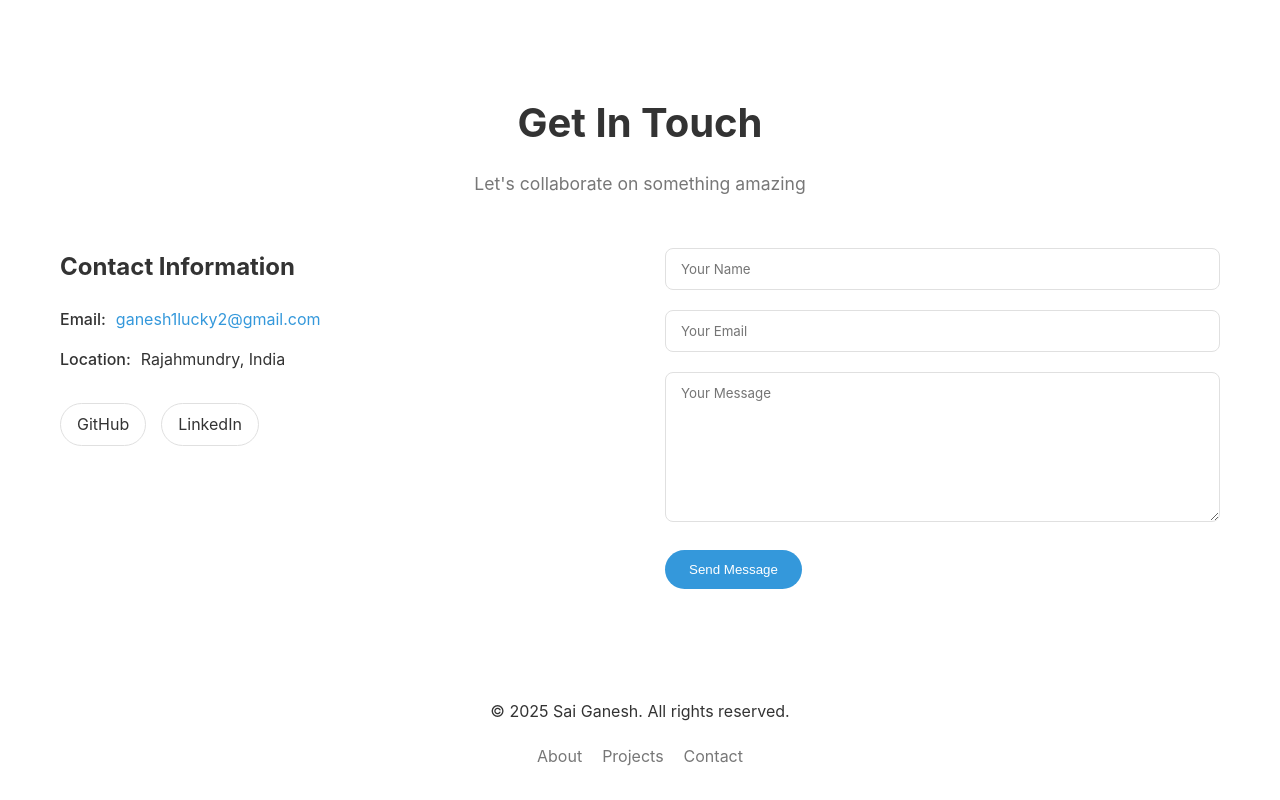
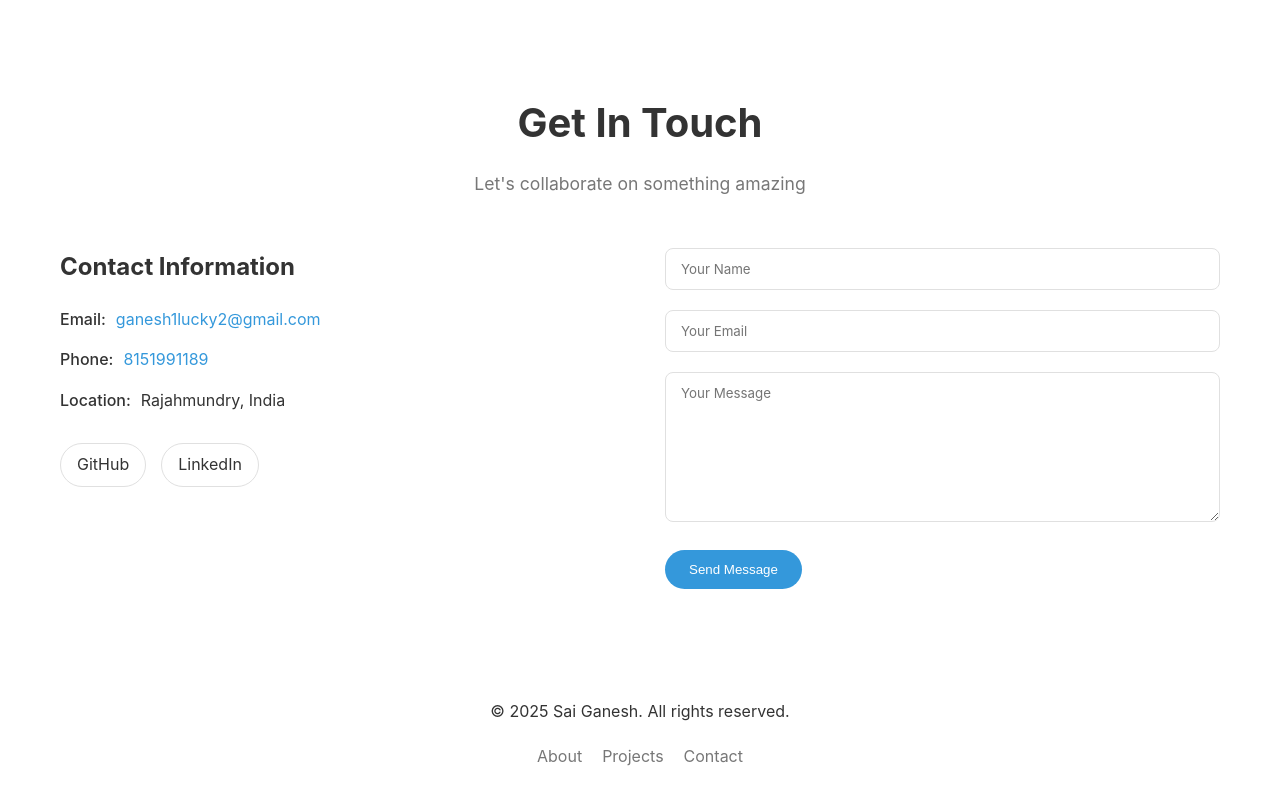
Before and after one commit to desire-674/PORTFOLIO, a React (Vite) app: page / in a window 1280 px wide. Shown: the part 3523-4323 px from the top of the page. Built offline with nearby package versions, Linux system fonts and the light colour scheme.

Commit message:
Update Footer.tsx

```diff
--- a/src/components/Footer.tsx
+++ b/src/components/Footer.tsx
@@ -18,6 +18,10 @@ const Footer = () => {
                 <li>
                   <span>Email:</span>
                   <a href="mailto:ganesh1lucky2@gmail.com">ganesh1lucky2@gmail.com</a>
+                </li>
+                <li>
+                  <span>Phone:</span>
+                  <a>8151991189</a>
                 </li>
                 <li>
                   <span>Location:</span> Rajahmundry, India
```
